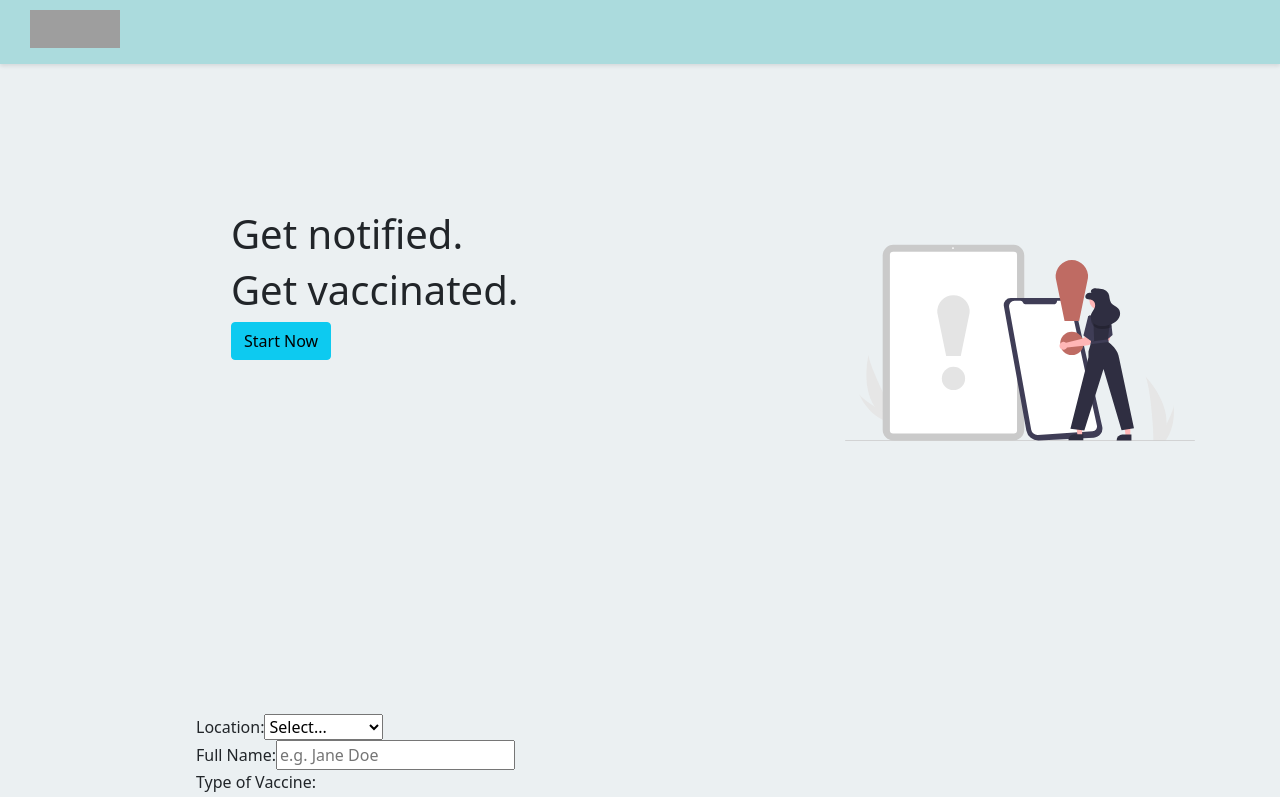
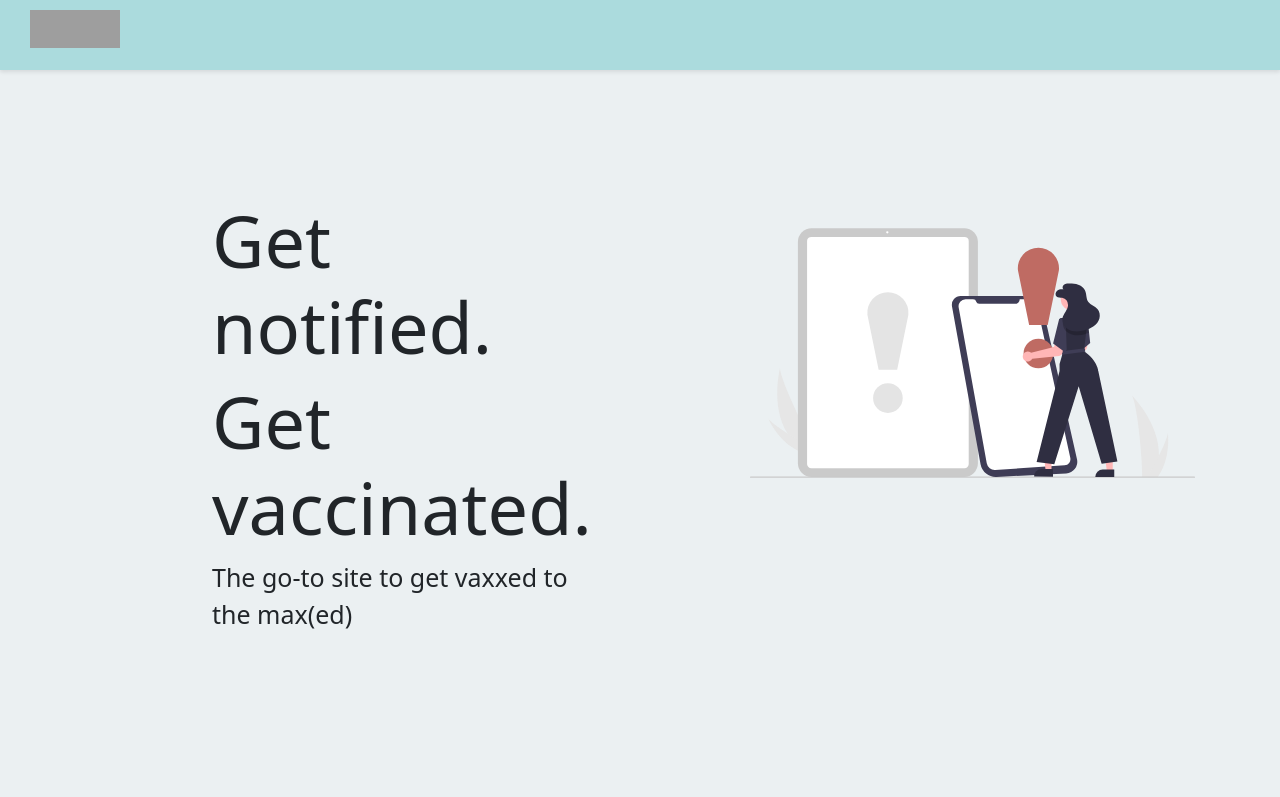
Before and after one commit to jocelynxu88/vaxalert, a React (Create React App) app: page / in a window 1280 px wide. Shown: the top 797 px of the page. Built offline with nearby package versions, Linux system fonts and the light colour scheme; grey boxes are pictures that could not be loaded.

Commit message:
quick changes

```diff
--- a/src/App.css
+++ b/src/App.css
@@ -25,10 +25,12 @@
 }
 
 
-.intro-h1{
-  font-size: large;
+h1{
+  font-size: 4em !important;
 }
-
+p{
+  font-size: 25px !important;
+}
 .formlayout{
   margin:10%;
 }
--- a/src/App.js
+++ b/src/App.js
@@ -18,14 +18,14 @@ function App() {
 
         <Container>
           <Row>
-            <Col md={8}>
+            <Col md={7}>
               <div className="intro">
                 <h1>Get notified.</h1>
                 <h1>Get vaccinated.</h1>
-                <Button variant="info">Start Now</Button>{' '}
+                <p>The go-to site to get vaxxed to the max(ed)</p>
               </div>
             </Col>
-            <Col md={4}>
+            <Col md={5}>
               <div className="cutegraphic">
                 {/* <img alt="vaccinegraphic" src="https://images-na.ssl-images-amazon.com/images/I/8136d0VMhSL.jpg" /> */}
                 <AlertGraphic/>
--- a/src/components/Header.css
+++ b/src/components/Header.css
@@ -1,6 +1,6 @@
 nav{
     /* position:fixed; */
-    height:64px;
+    height:70px;
     box-shadow: 0 2px 4px 0 rgba(0,0,0,.1);
     background-color: #abdbdd;
 
```
